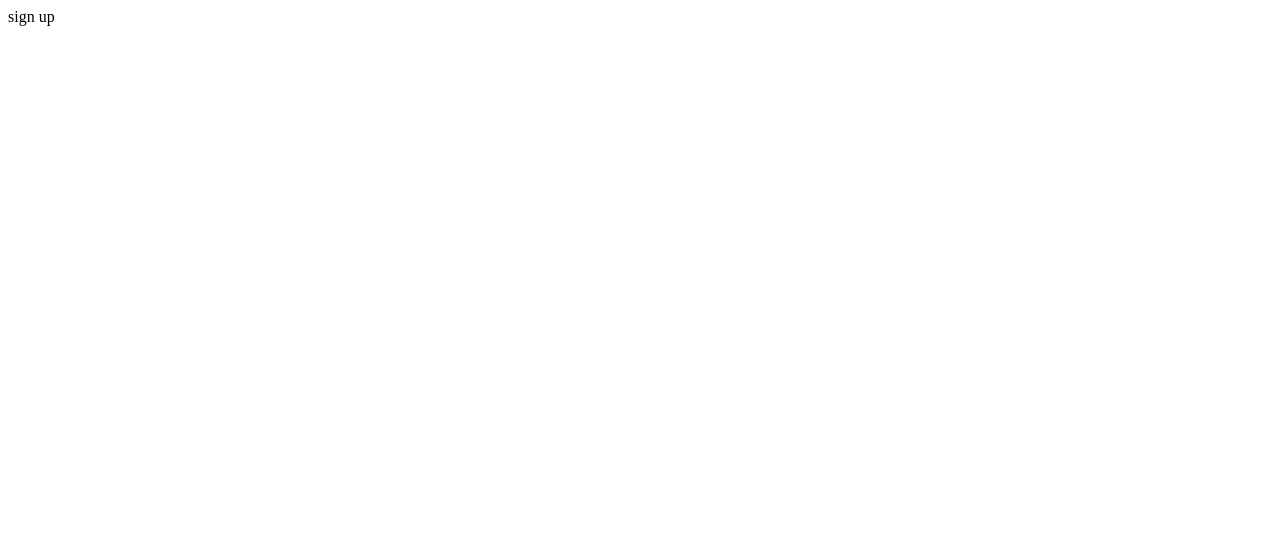
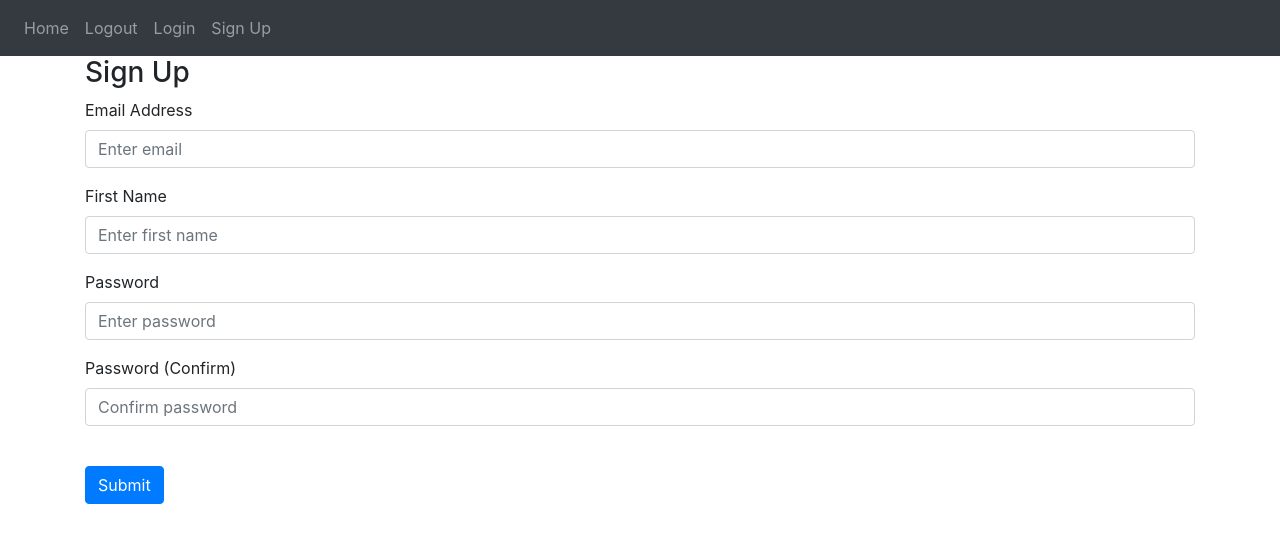
Before and after one commit to umbertoleone/flaskwebapp, a Flask app: page /sign-up in a window 1280 px wide. Before the commit the part shown is almost empty. Shown: the top 543 px of the page. Run offline with Flask 2, Linux system fonts and the light colour scheme; some libraries are stand-ins or nearby versions.

Commit message:
added routes

```diff
--- a/website/auth.py
+++ b/website/auth.py
@@ -1,16 +1,19 @@
 # here are our routes
-from flask import Blueprint
+from flask import Blueprint, render_template, request
+
 # set up the blue print for our flask app
 auth = Blueprint('auth', __name__)
 
-@auth.route('/login')
+@auth.route('/login', methods=['GET', 'POST'])
 def login():
-    return "<p>Login</p>"
+    data = request.form
+    print(data)
+    return render_template("login.html")
 
 @auth.route('/logout')
 def logout():
     return "<p>Logout</p>"
 
-@auth.route('/sign-up')
+@auth.route('/sign-up', methods=['GET', 'POST'])
 def sign_up():
-    return "<p>sign up</p>"
+    return render_template("sign_up.html")
--- a/website/templates/base.html
+++ b/website/templates/base.html
@@ -37,6 +37,10 @@
             </div>
           </div>
     </nav>
+    <div class="container">
+        {% block content %}
+        {% endblock %}
+    </div>
 
     <!-- Bootstrap -->
     <script
--- a/website/templates/home.html
+++ b/website/templates/home.html
@@ -1,2 +1,6 @@
 {% extends "base.html" %}
-{% block title %}Changed{% endblock%}
+{% block title %}Home{% endblock%}
+
+{% block content %}
+<h1>This is the home page</h1>
+{% endblock %}
--- /dev/null
+++ b/website/templates/sign_up.html
@@ -0,0 +1,53 @@
+{% extends "base.html" %}
+{% block title %}Signup{% endblock%}
+
+{% block content %}
+
+    <form method="POST">
+        <h3 aligh="center"> Sign Up </h3>
+        <div class="form-group">
+            <label for="email">Email Address</label>
+            <input
+                type="email"
+                class="form-control"
+                id="email"
+                name="email"
+                placeholder="Enter email"
+            />
+        </div>
+        <div class="form-group">
+            <label for="firstName">First Name</label>
+            <input
+                type="text"
+                class="form-control"
+                id="firstName"
+                name="firstName"
+                placeholder="Enter first name"
+            />
+        </div>
+        <div class="form-group">
+            <label for="password1">Password</label>
+            <input
+                type="password"
+                class="form-control"
+                id="password1"
+                name="password1"
+                placeholder="Enter password"
+            />
+        </div>
+        <div class="form-group">
+            <label for="password2">Password (Confirm)</label>
+            <input
+                type="password"
+                class="form-control"
+                id="password2"
+                name="password2"
+                placeholder="Confirm password"
+            />
+        </div>
+        <br />
+        <button type="submit" class="btn btn-primary">Submit</button>
+
+    </form>
+
+{% endblock %}
```
Also changed, not shown: website/templates/login.html (added, +33 -0 lines).
